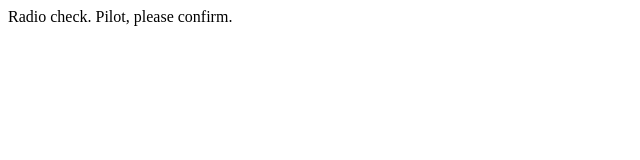
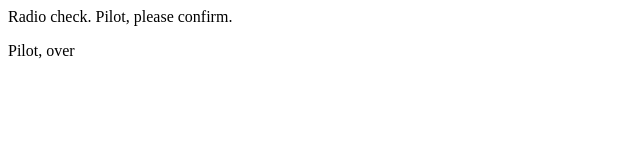
Before and after one commit to maks075/communication-log3, a plain HTML site: page index.html in a window 1280 px wide. Shown: the full height of the page, 0-640 px from the left. Drawn offline with Linux system fonts and the light colour scheme.

Commit message:
Added second line to log

```diff
--- a/index.html
+++ b/index.html
@@ -1,5 +1,6 @@
 <html>
    <body>
       <p>Radio check. Pilot, please confirm.</p>
+      <p>Pilot, over</p>
    </body>
 </html>
```
